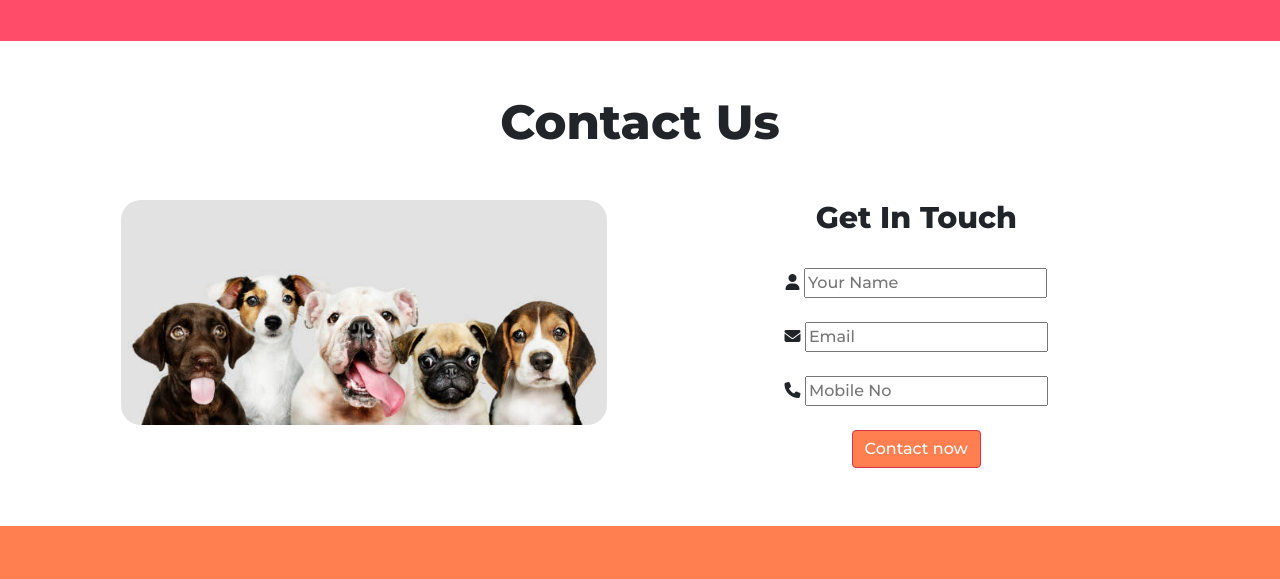
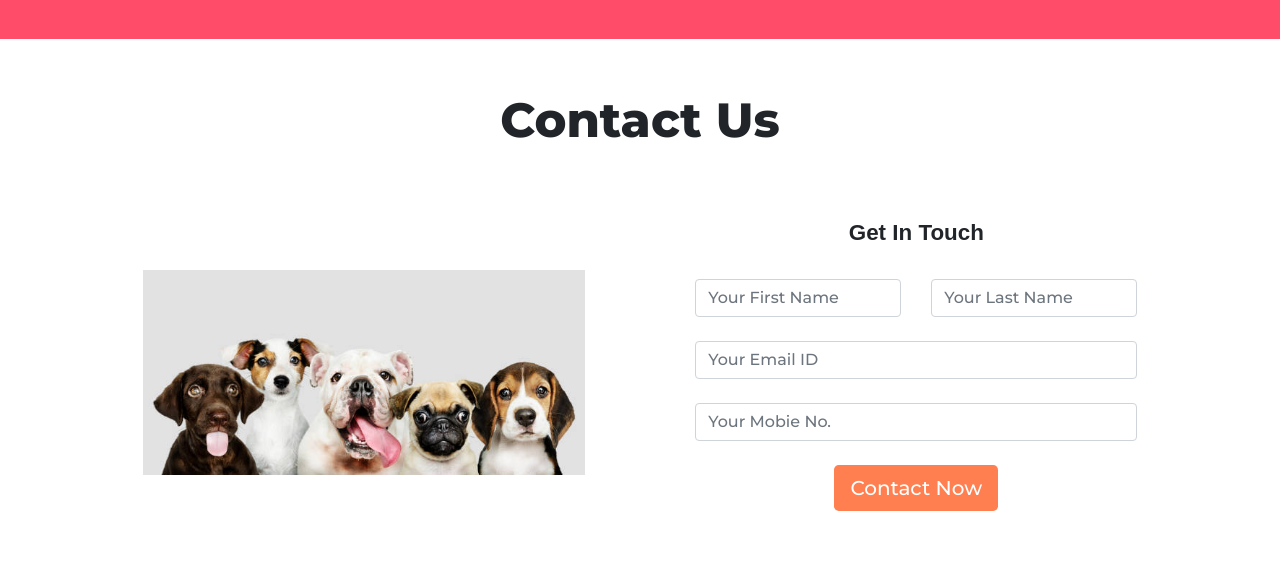
Before and after one commit to harshada21lang/Mini-Project, a plain HTML site: page index.html in a window 1280 px wide. Shown: the part 2848-3427 px from the top of the page. Drawn offline with nearby package versions, Linux system fonts and the light colour scheme.

Commit message:
change in form

```diff
--- a/css/styles.css
+++ b/css/styles.css
@@ -180,9 +180,9 @@ margin-top: 20px;
 }
 
 #dog{
-  border-radius: 20px;
   margin: 0 auto;
   width:100%;
+padding-top: 50px;
 }
 
 
@@ -193,14 +193,17 @@ margin-top: 20px;
 }
 .contact-box{
   text-align: center;
-  padding: 3%;
+  padding: 5%;
 }
 
 .input{
   width: 50%;
+  border: black;
 }
+
 .btn1{
 background-color:#ff7f50;
+border:none;
 }
 
 .btn1:hover{
--- a/index.html
+++ b/index.html
@@ -199,27 +199,46 @@
       <div class="contact-box col-lg-6">
       <img src="images/istockphoto-1094310798-612x612.jpg" id="dog" alt="">
     </div>
+
     <div class=" contact-box col-lg-6" id="form">
-      <form action="">
-        <h3 class="form-title">Get In Touch</h3>
-        <br>
-        <div class="inputBox">
-          <span class="fas fa-user"></span>
-          <input type="text" placeholder="Your Name" class="input">
-        </div>
-        <br>
-        <div class="inputBox">
-          <span class="fas fa-envelope"></span>
-          <input type="email" placeholder="Email" class="input">
-        </div>
-        <br>
-        <div class="inputBox">
-          <span class="fas fa-phone"></span>
-          <input type="number" placeholder="Mobile No" class="input">
-        </div>
-        <br>
-        <button type="button" class="btn btn1 btn-danger">Contact now</button>
-      </form>
+      <h3><b>Get In Touch</b></h3>
+      <br>
+      <form>
+  <!-- 2 column grid layout with text inputs for the first and last names -->
+  <div class="row mb-4">
+    <div class="col">
+      <div class="form-outline">
+        <input type="text" id="form3Example1" class="form-control" placeholder="Your First Name"/>
+
+      </div>
+    </div>
+    <div class="col">
+      <div class="form-outline">
+        <input type="text" id="form3Example2" class="form-control" placeholder="Your Last Name" />
+
+      </div>
+    </div>
+  </div>
+
+  <!-- Email input -->
+  <div class="form-outline mb-4">
+
+    <input type="email" id="form3Example3" class="form-control" placeholder="Your Email ID"/>
+
+  </div>
+
+  <!-- Password input -->
+  <div class="form-outline mb-4">
+    <input type="Number" id="form3Example4" class="form-control" placeholder="Your Mobie No." />
+
+  </div>
+
+
+  <!-- Submit button -->
+  <button type="submit" class="btn1 btn-primary btn-lg mb-4">Contact Now</button>
+
+
+</form>
     </div>
     </div>
   </section>
```
